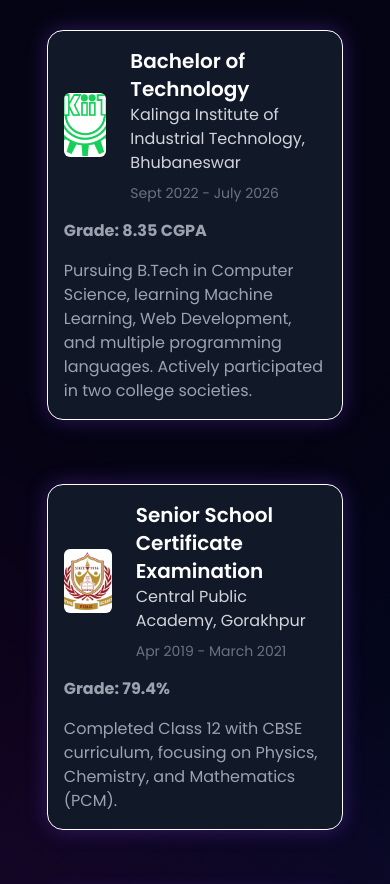
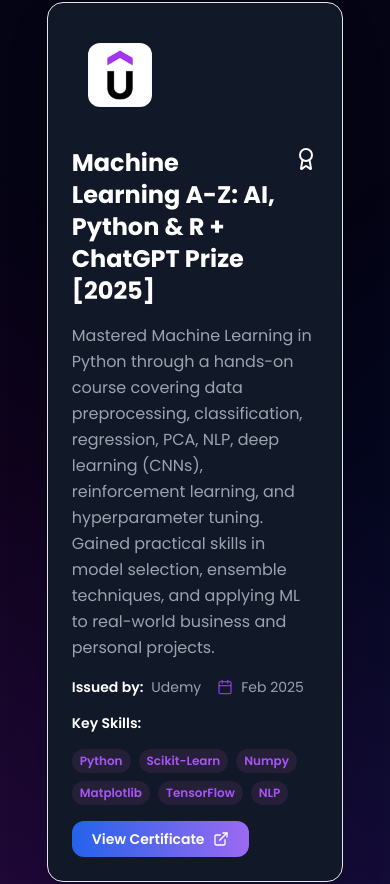
Before and after one commit to Ujjwal-Modi/myPortfolio, a React (Vite) app: page / in a window 390 px wide. Shown: the part 5463-6347 px from the top of the page. Built offline with nearby package versions, Linux system fonts and the light colour scheme.

Commit message:
Added certificate section

```diff
--- a/package.json
+++ b/package.json
@@ -11,6 +11,7 @@
   },
   "dependencies": {
     "@emailjs/browser": "^4.4.1",
+    "lucide-react": "^0.546.0",
     "prop-types": "^15.8.1",
     "react": "^19.1.1",
     "react-dom": "^19.1.1",
--- a/src/App.jsx
+++ b/src/App.jsx
@@ -8,6 +8,8 @@
 import Contact from "./components/Contact/Contact";
 import Footer from "./components/Footer/Footer";
 import BlurBlob from "./components/BlurBlob";
+import Certificate from "./components/Certificate/certificate";
+
 
 const App = () => {
   return (
@@ -25,6 +27,7 @@
         <Skills />
         <Work />
          <Experience />
+         <Certificate/>
          <Education />
 
         <Contact />
--- /dev/null
+++ b/src/components/Certificate/certificate.jsx
@@ -0,0 +1,97 @@
+import React from "react";
+import { ExternalLink, Calendar, Award } from "lucide-react";
+import { Certificate } from "../../constants"; // Import your data
+
+const certificate = () => {
+  return (
+    <section
+      id="certificate"
+      className="py-24 pb-24 px-[12vw] md:px-[7vw] lg:px-[16vw] font-sans bg-skills-gradient clip-path-custom-2"
+    >
+      {/* Section Title */}
+      <div className="text-center mb-16">
+        <h2 className="text-4xl font-bold text-white">Certificate</h2>
+        <div className="w-32 h-1 bg-purple-500 mx-auto mt-4"></div>
+        <p className="text-gray-400 mt-4 text-lg font-semibold">
+          Professional certifications that demonstrate my commitment to
+          continuous learning and expertise.
+        </p>
+      </div>
+
+      {/* Certificates Entries */}
+      {Certificate.map((certificate) => (
+        <div className="rounded-2xl border backdrop-blur-md shadow-2xl bg-gray-900 overflow-hidden hover:shadow-purple-500/50 hover:-translate-y-2 transition-transform duration-300">
+          <div className="flex flex-col md:flex-row gap-6 p-6">
+            {/* Certificate Logo/Image */}
+            <div className="flex-shrink-0">
+              <div className="w-24 h-24 md:w-32 md:h-32 rounded-lg overflow-hidden bg-gradient-to-br from-primary/10 to-accent/10 flex items-center justify-center p-4">
+                <img
+                  src={certificate.img}
+                  alt="Certificate badge"
+                  className="w-full h-full object-contain rounded-xl"
+                />
+              </div>
+            </div>
+            {/* Certificate Details */}
+            <div className="flex-1 space-y-4">
+              {/* Title and Icon */}
+              <div className="flex items-start justify-between gap-4 mb-2">
+                <h3 className="text-2xl font-bold text-white">
+                  {certificate.title}
+                </h3>
+                <Award className="w-6 h-6 text-white flex-shrink-0" />
+              </div>
+
+              {/* Description */}
+              <p className="text-gray-400 leading-relaxed">
+                {certificate.description}
+              </p>
+              {/*Issuer and Date */}
+              <div className="flex flex-wrap gap-4 text-sm">
+                <div className="flex items-center gap-2">
+                  <span className="font-semibold text-white">Issued by:</span>
+                  <span className="text-gray-400">{certificate.issuer}</span>
+                </div>
+                <div className="flex items-center gap-2">
+                  <Calendar className="w-4 h-4 text-violet-600" />
+                  <span className="text-gray-400">
+                    {certificate.issuingDate}
+                  </span>
+                </div>
+              </div>
+
+              {/* Skills */}
+              <h4 className="text-sm font-semibold text-white mb-2">
+                Key Skills:
+              </h4>
+              <div className="flex flex-wrap gap-2">
+                {certificate.skill.map((skill, index) => (
+                  <div
+                    key={index}
+                    className="rounded-full px-2 py-1 bg-[#251f38] text-xs font-semibold text-purple-500"
+                  >
+                    {skill}
+                  </div>
+                ))}
+              </div>
+              {/*Button to view certificate */}
+              <div className="inline-block group bg-gradient-to-r from-[hsl(221,83%,53%)] to-[hsl(262,83%,68%)] text-white rounded-xl shadow-[var(--shadow-soft)] hover:shadow-[var(--shadow-hover)] transition-all duration-300">
+                <a
+                  href={certificate.certificateUrl}
+                  target="_blank"
+                  rel="noopener noreferrer"
+                  className="flex items-center justify-center gap-2 px-5 py-2 text-sm font-semibold"
+                >
+                  View Certificate
+                  <ExternalLink className="w-4 h-4 transition-transform group-hover:translate-x-1" />
+                </a>
+              </div>
+            </div>
+          </div>
+        </div>
+      ))}
+    </section>
+  );
+};
+
+export default certificate;
--- a/src/components/Footer/Footer.jsx
+++ b/src/components/Footer/Footer.jsx
@@ -25,6 +25,7 @@
             { name: "Projects", id: "work" },
                 { name: "Internship", id: "experience" },
            {name: "Education", id: "education" }
+            , { name: "Certificate", id: "certificate" },
           ].map((item, index) => (
             <button
               key={index}
--- a/src/components/Navbar/Navbar.jsx
+++ b/src/components/Navbar/Navbar.jsx
@@ -34,11 +34,12 @@
     { id: "work", label: "Projects" },
     { id: "experience", label: "Internship" },
    {id: "education", label: "Education" }
+    , { id: "certificate", label: "Certificate" },
   ];
 
   return (
     <nav
-      className={`fixed top-0 w-full z-50 transition duration-300 px-[7vw] md:px-[7vw] lg:px-[20vw] ${
+      className={`fixed top-0 w-full z-50 transition duration-300 px-[7vw] lg:px-[16vw] ${
         isScrolled ? "bg-[#050414] bg-opacity-50 backdrop-blur-md shadow-md" : "bg-transparent"
       }`}
     >
--- a/src/constants.js
+++ b/src/constants.js
@@ -18,22 +18,28 @@
 import MatplotlibLogo from './assets/tech_logo/Matplotlib.png';
 import numpyLogo from './assets/tech_logo/numpy.png';
 import scikitlearnLogo from './assets/tech_logo/scikit-learn.png';
-
-
-
 // Experience Section Logo's
 import hyperbotsLogo from './assets/company_logo/Hyperbots.png';
-
-
 // Education Section Logo's
 import HPCAlogo from './assets/education_logo/HPCA.png';
 import CPAlogo from './assets/education_logo/CPA.png';
 import KIITlogo from './assets/education_logo/KIIT.png';
-
 // Project Section Logo's
 import barGraphLogo from './assets/work_logo/bar_graph.png';
 import currencyConvertorLogo from './assets/work_logo/currencyConvertor.png';
+// Certificate Section Logo's
+import udemyLogo from './assets/certificate_logo/udemy_logo.jpeg';
 
+export const Certificate = [
+  {
+    title: 'Machine Learning A-Z: AI, Python & R + ChatGPT Prize [2025]',
+    description:'Mastered Machine Learning in Python through a hands-on course covering data preprocessing, classification, regression, PCA, NLP, deep learning (CNNs), reinforcement learning, and hyperparameter tuning. Gained practical skills in model selection, ensemble techniques, and applying ML to real-world business and personal projects.',
+    skill: ["Python", "Scikit-Learn", "Numpy", 'Matplotlib', 'TensorFlow', 'NLP'],
+    issuer: 'Udemy',
+    issuingDate: 'Feb 2025',
+    certificateUrl: "https://www.udemy.com/certificate/UC-19cb5f20-9249-42ef-b704-50372c4ad668/",
+    img: udemyLogo
+  }]
 
 export const SkillsInfo = [
   {
```
Also changed, not shown: src/assets/certificate_logo/udemy_logo.jpeg (added), 1 other file (tests, documents, lock files or other folders).
